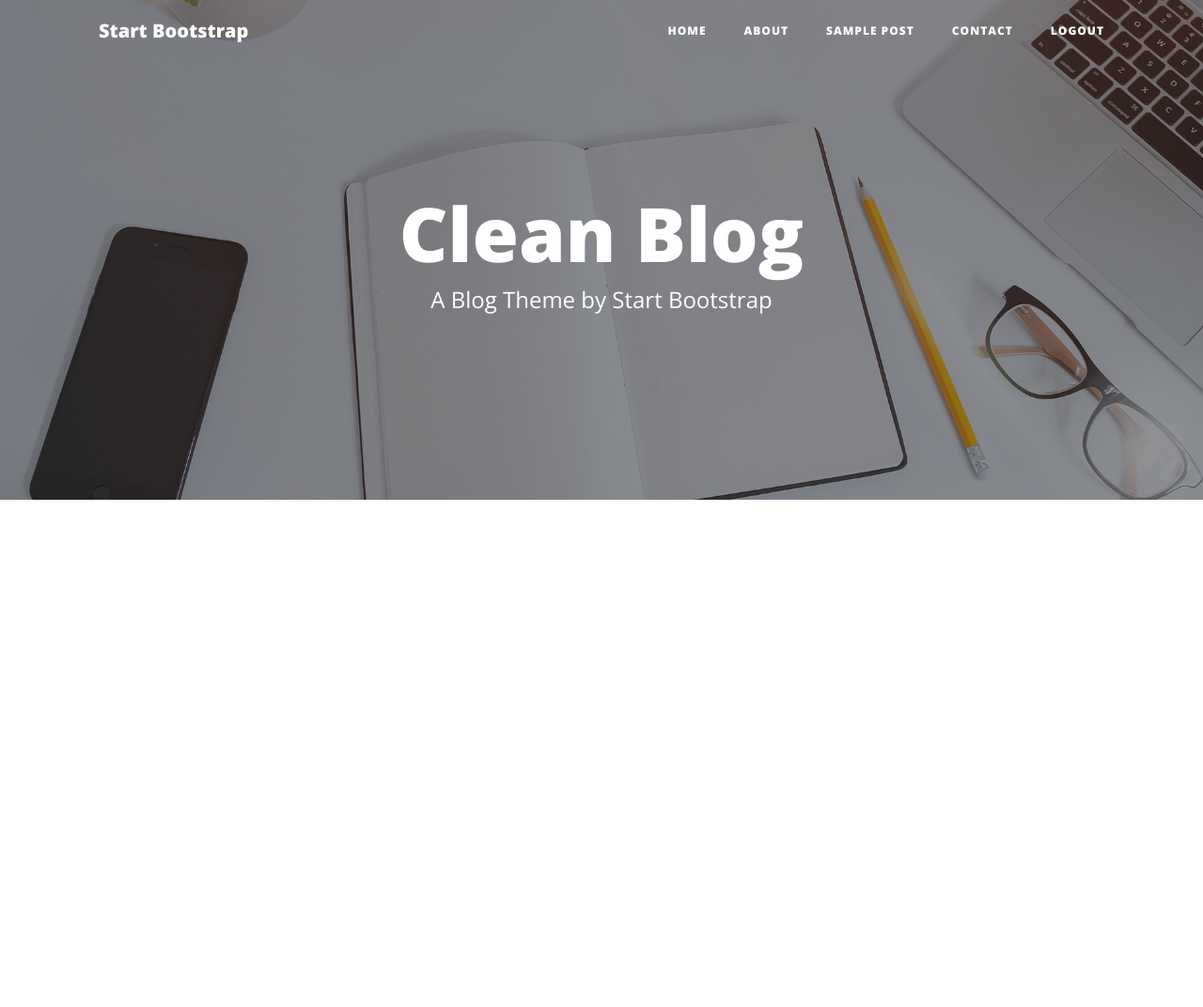
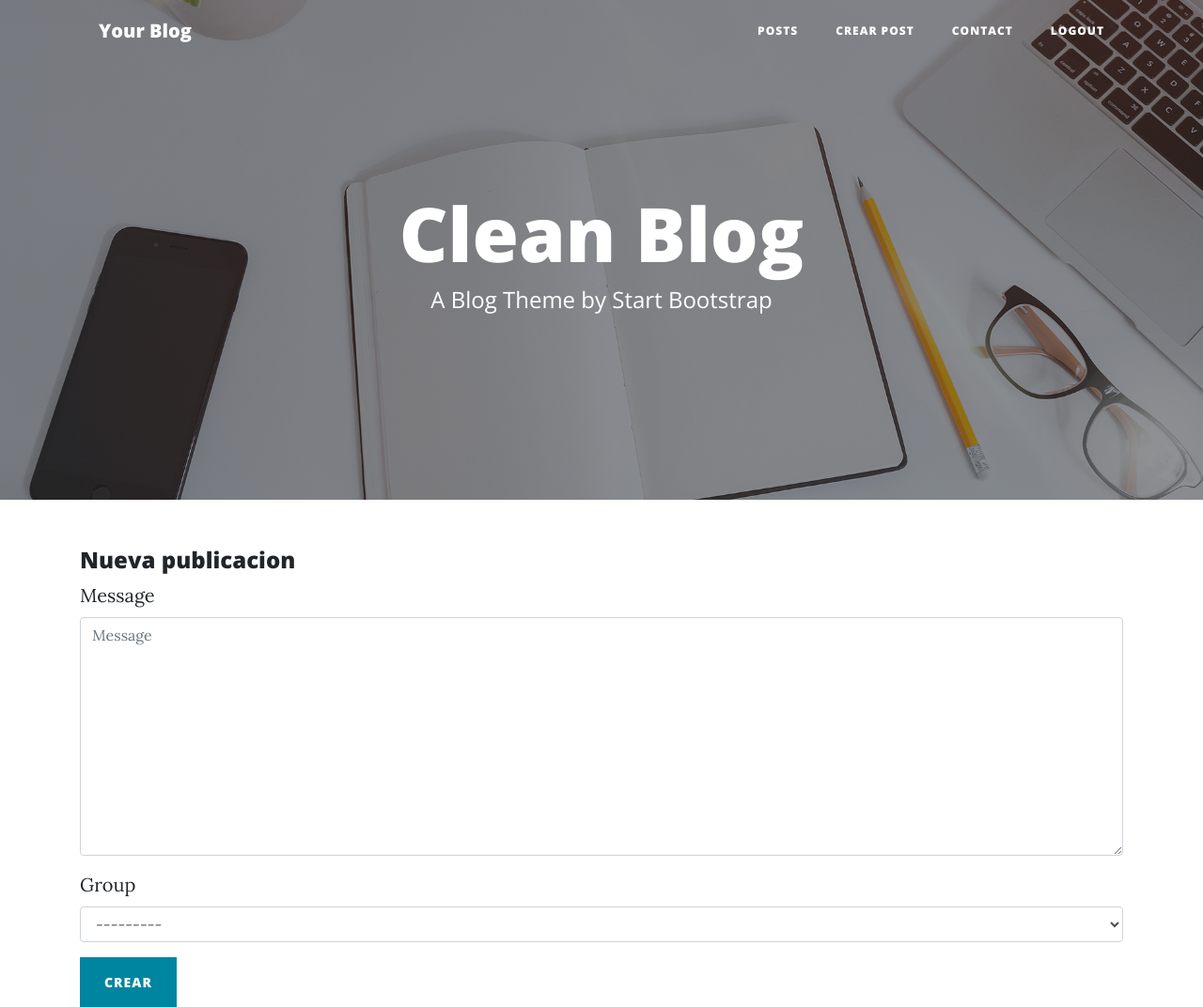
Before and after one commit to Julius1234-coder/blog, a Django app: page /posts/new/ in a window 1280 px wide. Shown: the whole page at 94% size. Before the commit the page ends 532 px from the top, so only its background shows below. Run offline with Django 3.2, Linux system fonts and the light colour scheme; a user stored in the database is signed in; data that the repository does not hold is empty; some libraries are stand-ins or nearby versions.

Commit message:
pagina con flujo funcional

```diff
--- a/posts/templates/posts/post_base.html
+++ b/posts/templates/posts/post_base.html
@@ -1,9 +1,8 @@
 {% extends 'base.html' %}
-
-{% block content %}
+{% block contenido %}
 <div class="posts-page">
     <div class = "container">
-        {% block prepost %}{% endblock %}
+        {% block pre_post_content %}{% endblock %}
         {% block post_content %}{% endblock %}
         {% block post_post %}{% endblock %}
     </div>
--- a/posts/templates/posts/post_form.html
+++ b/posts/templates/posts/post_form.html
@@ -6,7 +6,7 @@
         {% csrf_token %}
         {% bootstrap_form form %}
         {% buttons %}
-            <buttons type = "submit" class=" btn btn-primary btn-large"></buttons>
+            <buttons type = "submit" class=" btn btn-primary btn-large">Crear</buttons>
         {% endbuttons %}
     </form>
 {%endblock%}
--- a/posts/templates/posts/post_list.html
+++ b/posts/templates/posts/post_list.html
@@ -5,7 +5,8 @@
     {% if user.is_authenticated %}
     <div class = "card card-with-shadow">
         <div class="content">
-            <h5 class ="title"> Tus Grupos </h5>
+            <h5 class ="title"> Publicaciones </h5>
+            <a href="{% url 'posts:create' %}" class=" btn btn-primary "> Crear</a>
             <ul class="list-unstyled">
                 {% for member_group in get_user_group %}
                 <li class-"group li-with-bullet">
@@ -21,7 +22,7 @@
             <h5 class = "title"> Todos los grupos </h5>
             <ul class="list-unstyled">
                 {% for other_group in get_other_groups %}
-                    <li class="group li-with-bullet"><a href="{% url 'groups:single' slug= other_group.slug %}">{{ other_group.name }}</a></li>
+                    <li class="group li-with-bullet"><a href="{% url 'groups:single' slug=other_group.group.slug %}">{{ other_group.group.name }}</a></li>
                 {% endfor %}
             </ul>
         </div>
--- a/templates/base.html
+++ b/templates/base.html
@@ -15,14 +15,14 @@
 
     <!-- Custom styles for this template -->
     <link href="{% get_static_prefix %}css/clean-blog.min.css" rel="stylesheet">
-
+    <link href="{% get_static_prefix %}img/favicon.png" rel="icon">
 </head>
 
 <body>
     <!-- Navigation -->
     <nav class="navbar navbar-expand-lg navbar-light fixed-top" id="mainNav">
       <div class="container">
-        <a class="navbar-brand" href="index.html">Start Bootstrap</a>
+        <a class="navbar-brand" href="{% url 'index'%}">Your Blog</a>
         <button class="navbar-toggler navbar-toggler-right" type="button" data-toggle="collapse" data-target="#navbarResponsive" aria-controls="navbarResponsive" aria-expanded="false" aria-label="Toggle navigation">
           Menu
           <i class="fas fa-bars"></i>
@@ -30,13 +30,10 @@
         <div class="collapse navbar-collapse" id="navbarResponsive">
           <ul class="navbar-nav ml-auto">
             <li class="nav-item">
-              <a class="nav-link" href="index.html">Home</a>
+              <a class="nav-link" href={% url 'posts:all' %}>Posts</a>
             </li>
             <li class="nav-item">
-              <a class="nav-link" href="about.html">About</a>
-            </li>
-            <li class="nav-item">
-              <a class="nav-link" href="post.html">Sample Post</a>
+              <a class="nav-link" href="{% url 'posts:create' %}">Crear Post</a>
             </li>
             <li class="nav-item">
               <a class="nav-link" href="contact.html">Contact</a>
```
Also changed, not shown: groups/models.py (+11 -13 lines), db.sqlite3, groups/migrations/0001_initial.py (added), posts/migrations/0001_initial.py (added), static/img/favicon.png (added).
